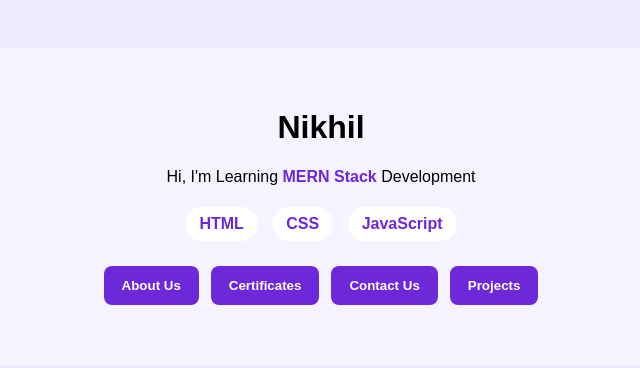
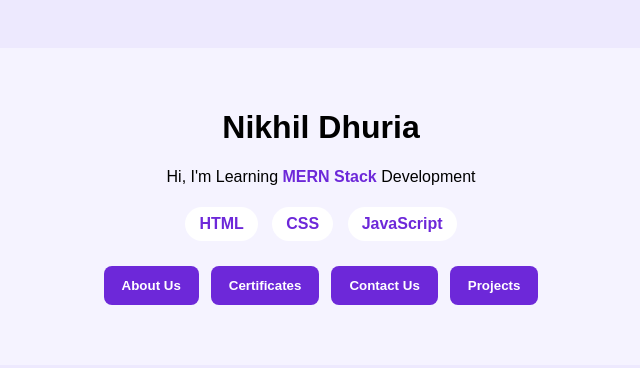
Before and after one commit to xnikhil7/MiniFolio, a plain HTML site: page index.html in a window 1280 px wide. Shown: the whole page, without its empty margins (319-959 px from the left). Drawn offline with Linux system fonts and the light colour scheme.

Commit message:
Name Update

```diff
--- a/index.html
+++ b/index.html
@@ -69,7 +69,7 @@
 </head>
 <body>
     <div id="container">
-        <h1>Nikhil</h1>
+        <h1>Nikhil Dhuria</h1>
         <p id="about">Hi, I'm Learning <span id="highlight">MERN Stack</span> Development</p>
 
     <div id="skills">
```
